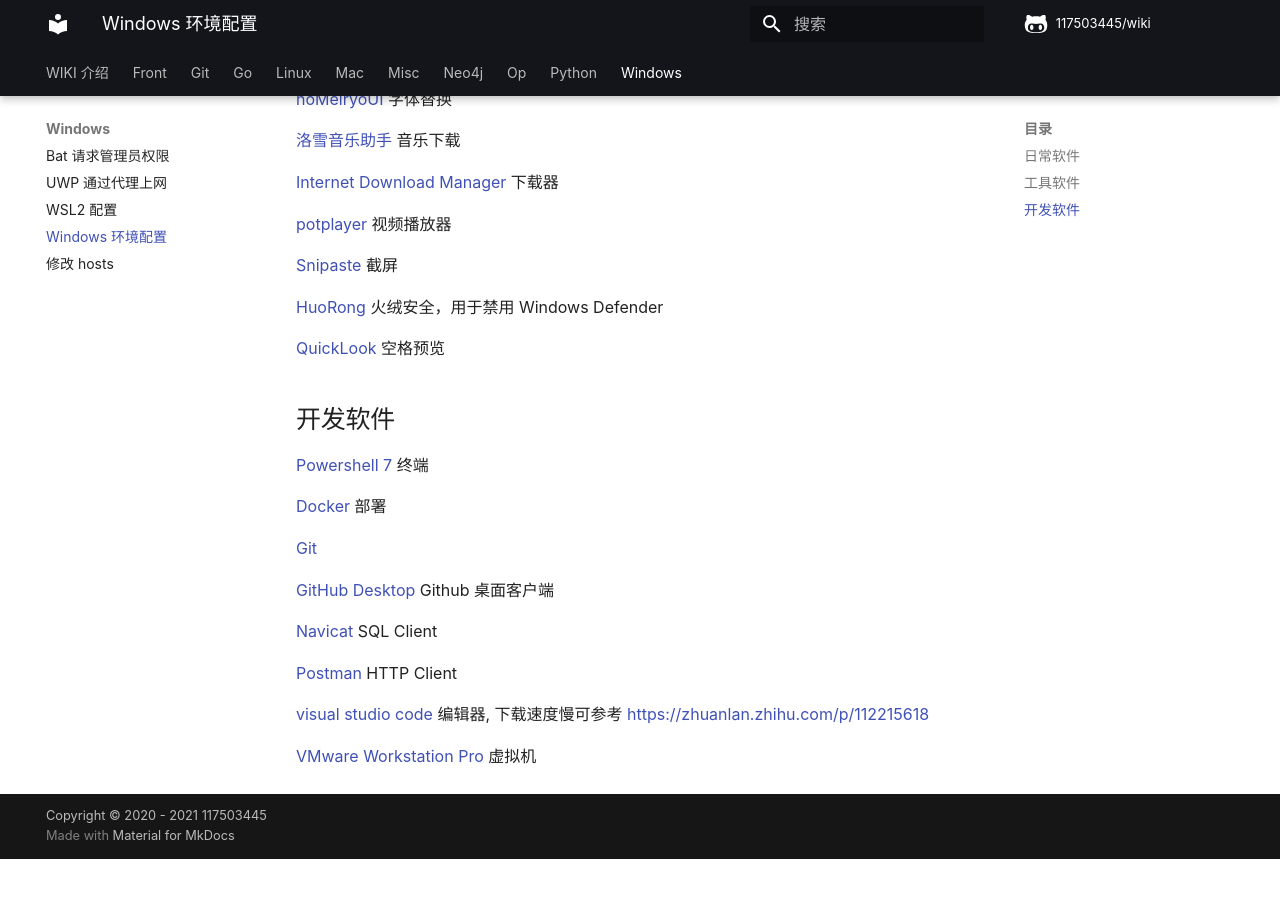
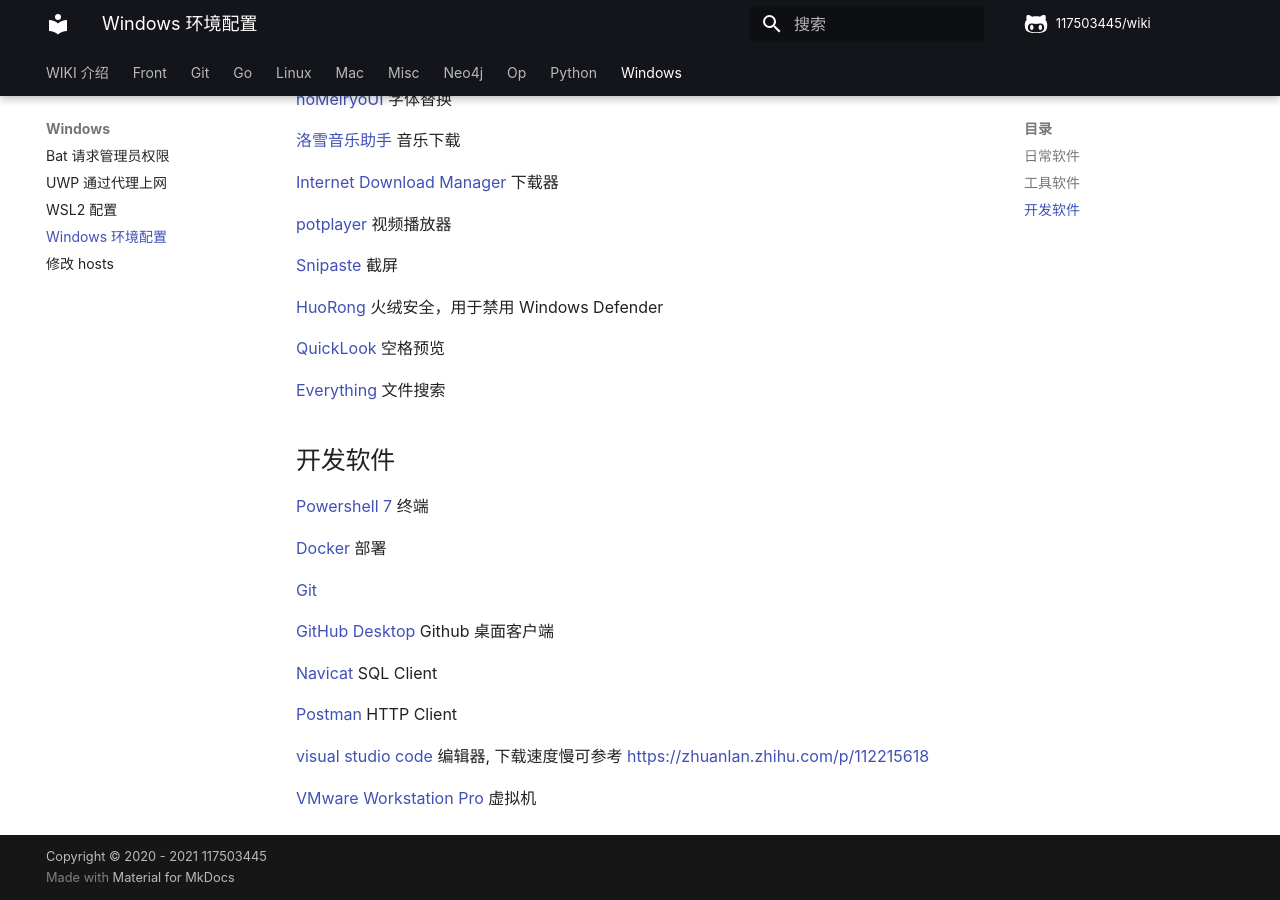
Before and after one commit to 117503445/wiki, an MkDocs documentation site: the page built from docs/windows/Windows 环境配置.md, in a window 1280 px wide and 900 px high, scrolled down 766 px. Built offline with MkDocs 1.6.1 and Material for MkDocs 9.7.7, drawn with Linux system fonts in a browser that asks for light colours; some web fonts are replaced; comment, search, counter and statistics services are not loaded; before the commit the page ends 1625 px from its top, so only the background shows below that.

Commit message:
Update Windows 环境配置.md

```diff
--- a/docs/windows/Windows 环境配置.md
+++ b/docs/windows/Windows 环境配置.md
@@ -42,6 +42,8 @@
 
 [QuickLook](https://github.com/QL-Win/QuickLook/releases/latest) 空格预览
 
+[Everything](https://www.voidtools.com/zh-cn/) 文件搜索
+
 ## 开发软件
 
 [Powershell 7](https://github.com/PowerShell/PowerShell/releases) 终端
```
